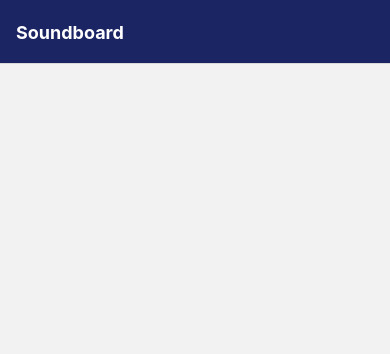
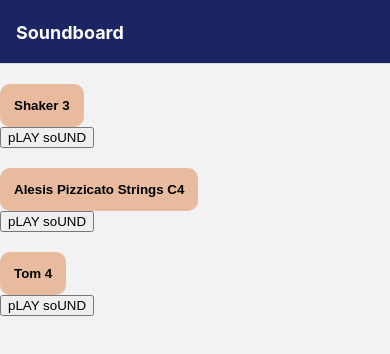
Before and after one commit to mariaguyde/soundboard, a React Native app: screen / in a window 390 px wide. Shown: the top 354 px of the page. Built offline with nearby package versions, Linux system fonts and the light colour scheme.

Commit message:
redux state cleaned

```diff
--- a/components/Soundboard.js
+++ b/components/Soundboard.js
@@ -6,7 +6,6 @@
 import React from "react";
 
 const Soundboard = () => {
-
     const navigation = useNavigation();
 
     /***
@@ -59,7 +58,9 @@
     return (
         <View>
             <div id="samples">
-
+                <FlatList
+                    data={samples}
+                    renderItem={sample_infos}/>
             </div>
         </View>
     );
```
